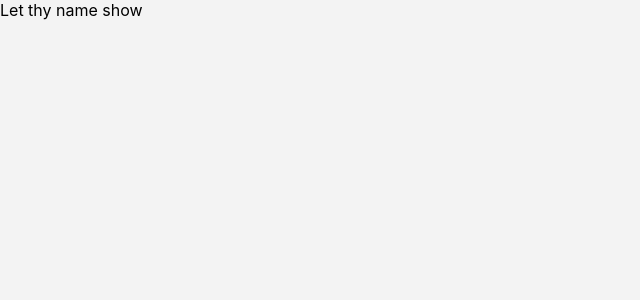
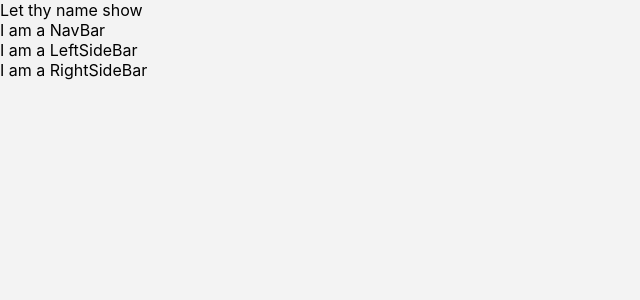
Before and after one commit to whoismuktar/lay-app, a React (Create React App) app: page / in a window 1280 px wide. Shown: the top 300 px of the page, without its empty margins (0-640 px from the left). Built offline with nearby package versions, Linux system fonts and the light colour scheme.

Commit message:
implement app layout

```diff
--- a/src/App.js
+++ b/src/App.js
@@ -1,8 +1,11 @@
 // import logo from './logo.svg';
 import './App.css';
+import Layout from "./components/Layout"
 
 function App() {
-  return (<></>);
+  return (
+    <Layout></Layout>
+  );
 }
 
 export default App;
--- /dev/null
+++ b/src/components/Layout/LeftSideBar/index.js
@@ -0,0 +1,7 @@
+import React from "react";
+
+const LeftSideBar = () => {
+  return (<div className="LeftSideBar">I am a LeftSideBar</div>);
+};
+
+export default LeftSideBar;
--- /dev/null
+++ b/src/components/Layout/NavBar/index.js
@@ -0,0 +1,7 @@
+import React from "react";
+
+const NavBar = () => {
+  return (<div className="NavBar">I am a NavBar</div>);
+};
+
+export default NavBar;
--- /dev/null
+++ b/src/components/Layout/RightSideBar/index.js
@@ -0,0 +1,7 @@
+import React from "react";
+
+const RightSideBar = () => {
+  return (<div className="RightSideBar">I am a RightSideBar</div>);
+};
+
+export default RightSideBar;
--- /dev/null
+++ b/src/components/Layout/index.js
@@ -0,0 +1,18 @@
+import React from "react";
+import LeftSideBar from "./LeftSideBar";
+import RightSideBar from "./RightSideBar";
+import NavBar from "./NavBar/index.js";
+
+function Layout({ children }) {
+  return (
+    <>
+      <NavBar />
+
+      <LeftSideBar />
+      <main>{children}</main>
+      <RightSideBar />
+    </>
+  );
+}
+
+export default Layout;
```
